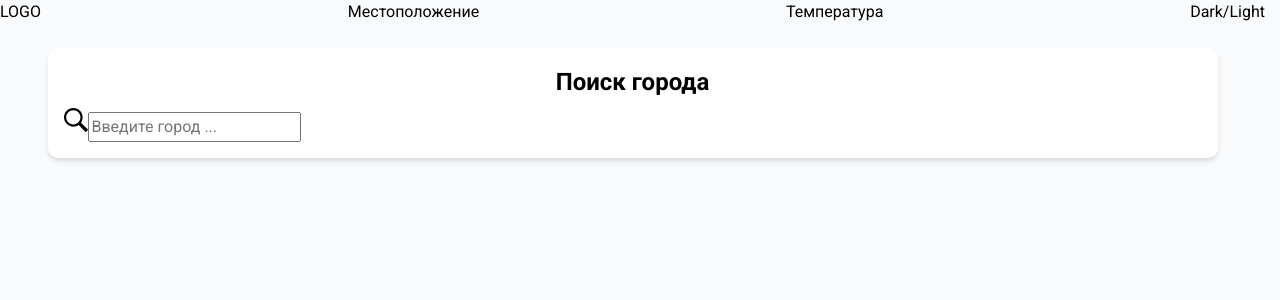
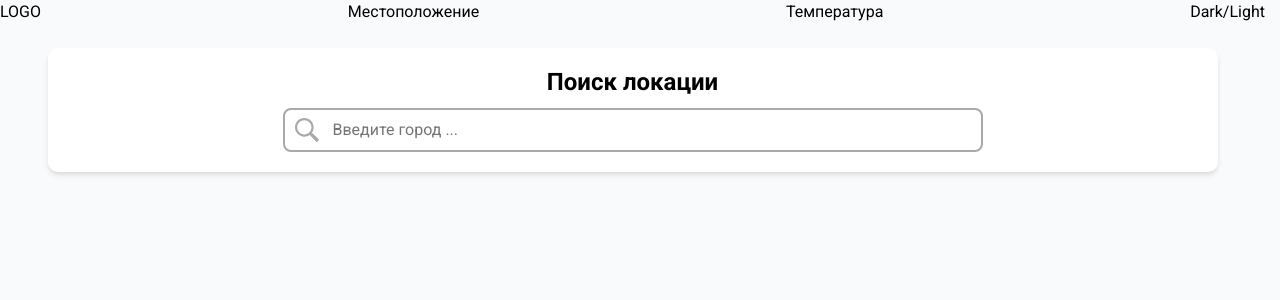
Before and after one commit to AntonMasl/weather, a Vue app: page / in a window 1280 px wide. Shown: the top 300 px of the page. Built offline with nearby package versions, Linux system fonts and the light colour scheme.

Commit message:
рефакторинг

```diff
--- a/src/App.vue
+++ b/src/App.vue
@@ -8,11 +8,14 @@
                 <div class="theme">Dark/Light</div>
             </div>
         </header>
-        <section class="city-search">
+        <section class="location-search">
             <div class="container">
-                <div class="city-search__inner card">
-                    <div class="city-search__label">Поиск города</div>
-                    <search-input v-model="city" />
+                <div class="location-search__inner card">
+                    <div class="location-search__label">Поиск локации</div>
+                    <search-input
+                        v-model="locationSearchValue"
+                        :search-items="locationsSearchItems"
+                    />
                 </div>
             </div>
         </section>
@@ -20,11 +23,44 @@
 </template>
 
 <script setup lang="ts">
-import CitySearchInput from "@/components/city-search-input.vue"
-import { ref } from "vue"
+import { computed, ref } from "vue"
 import SearchInput from "@/components/search-input.vue"
 
-const city = ref("")
+export interface Location {
+    id: string
+    name: string
+}
+
+export interface SearchItem {
+    id: string
+    name: string
+}
+
+const locationSearchValue = ref("")
+
+const locations = ref<Location[]>([
+    {
+        id: "1",
+        name: "Тула",
+    },
+    {
+        id: "2",
+        name: "Москва",
+    },
+    {
+        id: "3",
+        name: "Лондон",
+    },
+])
+
+const locationsSearchItems = computed<SearchItem[]>(() => {
+    return locations.value
+        .filter((location) => location.name.startsWith(locationSearchValue.value))
+        .map((location) => ({
+            id: location.id,
+            name: location.name,
+        }))
+})
 </script>
 
 <style lang="scss" scoped>
@@ -53,7 +89,7 @@ const city = ref("")
         padding: 16px;
     }
 
-    .city-search {
+    .location-search {
         &__label {
             font-size: 24px;
             font-weight: 700;
--- a/src/components/search-input.vue
+++ b/src/components/search-input.vue
@@ -1,5 +1,9 @@
 <template>
-    <div class="search-input">
+    <div
+        class="search-input"
+        ref="searchInputRef"
+    >
+        <div class="input-wrapper">
             <svg
                 class="search-icon"
                 version="1.1"
@@ -58,16 +62,50 @@
                 />
             </svg>
         </div>
+        <ul
+            v-show="isCanShowSearchItems && searchItems.length"
+            class="search-items-list"
+        >
+            <li
+                v-for="item in searchItems"
+                :key="item.id"
+                class="search-items-list__item"
+            >
+                {{ item.name }}
+            </li>
+        </ul>
+    </div>
 </template>
 
 <script setup lang="ts">
 // const emits = defineEmits(["update:modelValue"])
 //
-// const props = defineProps<{
-//     modelValue: string
-// }>()
+
+import type { SearchItem } from "@/App.vue"
+import { onBeforeUnmount, onMounted, ref, useTemplateRef } from "vue"
+
+const props = defineProps<{
+    searchItems: SearchItem[]
+}>()
 
 const searchValue = defineModel<string>({ required: true })
+
+const isCanShowSearchItems = ref(false)
+
+const searchInputRef = useTemplateRef("searchInputRef")
+
+function handleClickOutside(event: MouseEvent) {
+    console.log(searchInputRef.value, event.target)
+    isCanShowSearchItems.value = !!searchInputRef.value?.contains(event.target as Node)
+}
+
+onMounted(() => {
+    document.addEventListener("click", handleClickOutside)
+})
+
+onBeforeUnmount(() => {
+    document.removeEventListener("click", handleClickOutside)
+})
 
 // function onInput(event: InputEvent) {
 //     const target = event.target as HTMLInputElement
@@ -84,10 +122,13 @@ const searchValue = defineModel<string>({ required: true })
 </script>
 
 <style scoped lang="scss">
-.city-search-input {
-    position: relative;
+.search-input {
     max-width: 700px;
     margin: 0 auto;
+
+    .input-wrapper {
+        position: relative;
+        margin-bottom: 4px;
 
         $darkgray: darkgray;
 
@@ -124,4 +165,20 @@ const searchValue = defineModel<string>({ required: true })
             }
         }
     }
+
+    .search-items-list {
+        border: 2px solid dimgray;
+        border-radius: 8px;
+        overflow: hidden;
+
+        &__item {
+            padding: 16px;
+
+            &:hover {
+                background-color: aliceblue;
+                cursor: pointer;
+            }
+        }
+    }
+}
 </style>
```
Lines whose indentation alone changed are shown as unchanged.
